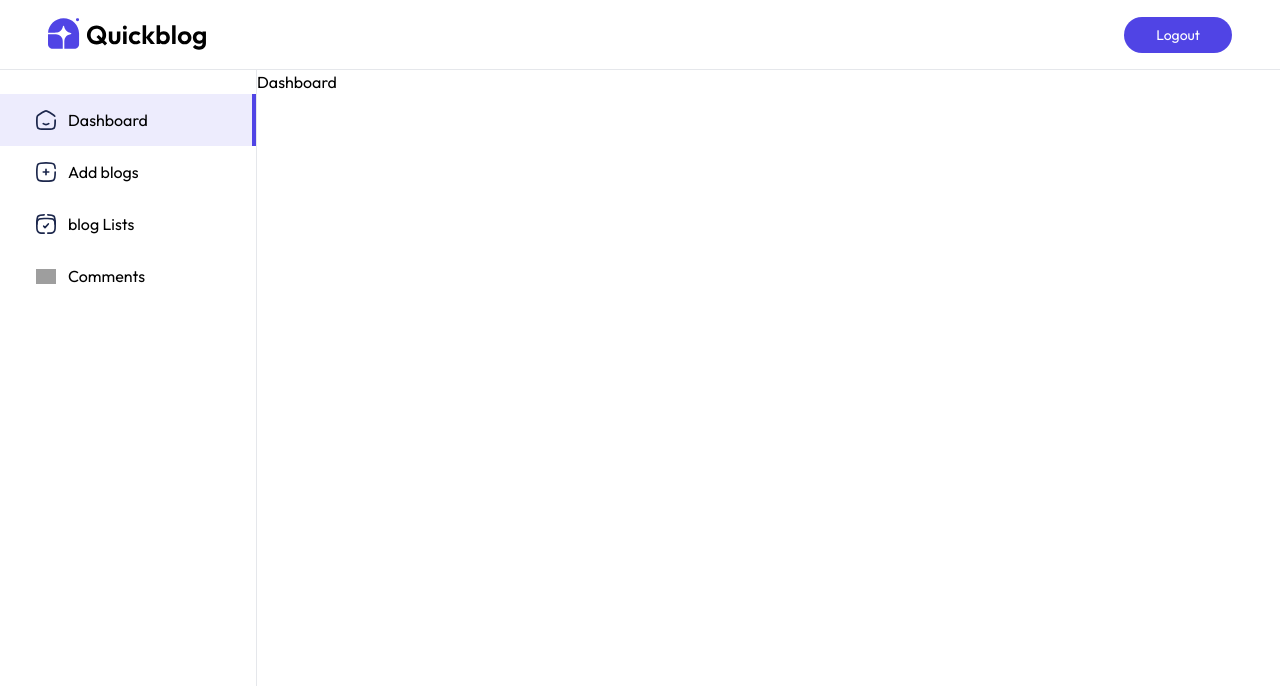
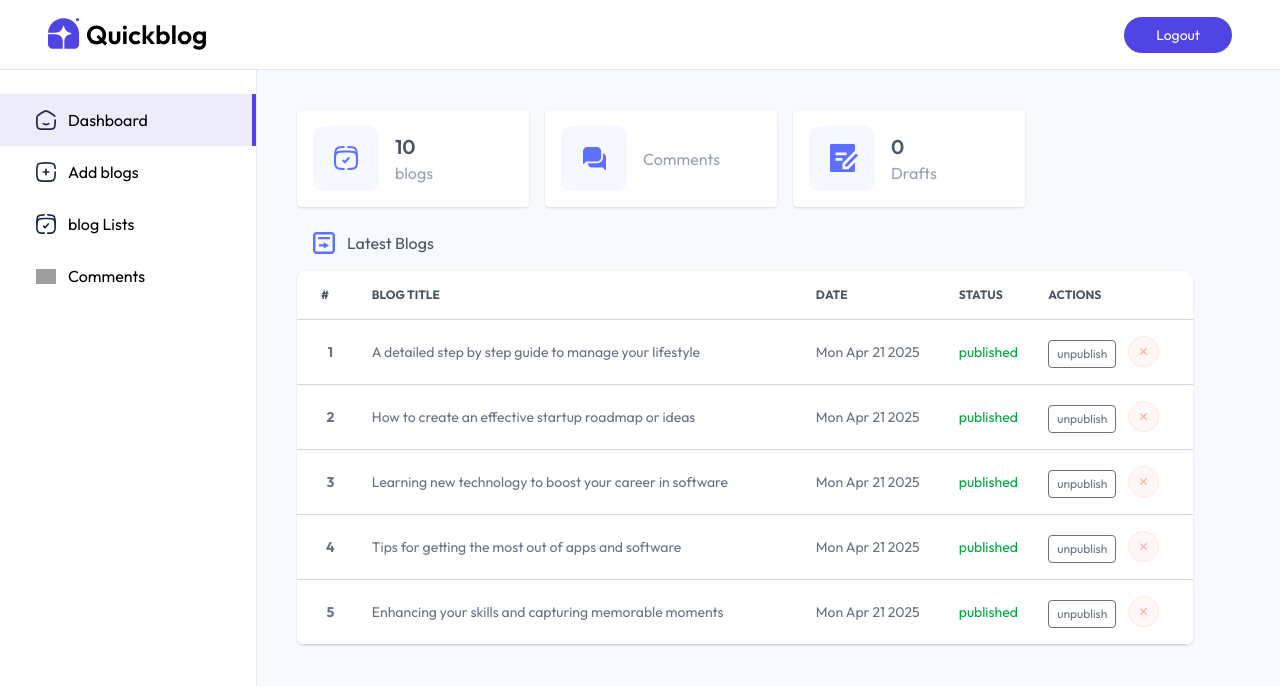
Before and after one commit to Rahul0356/QuickBlog, a React (Vite) app in the folder client/: page /admin in a window 1280 px wide. Shown: the top 686 px of the page. Built offline with nearby package versions, Linux system fonts and the light colour scheme; grey boxes are pictures that could not be loaded.

Commit message:
Add Blog table items

```diff
--- /dev/null
+++ b/client/src/components/admin/BlogTableItem.jsx
@@ -0,0 +1,30 @@
+import React from 'react'
+import { assets } from '../../assets/assets';
+
+const BlogTableItem = ({ blog, fetchBlogs, index }) => {
+
+  const { title, createdAt, isPublished } = blog;
+
+  const blogDate = new Date(createdAt);
+
+  return (
+    <tr className='border-y border-gray-300'>
+      <th className='px-2 py-4'>{index}</th>
+      <td className='px-2 py-4'>{title}</td>
+      <td className='px-2 py-4 max-sm:hidden'>{blogDate.toDateString()}</td>
+      <td className='px-2 py-4 max-sm:hidden'>
+        <p className={`${isPublished ? "text-green-600" : "text-orange-700"}`}>
+          {isPublished ? 'published' : 'unpublished'}
+        </p>
+      </td>
+      <td className='px-2 py-4 flex text-xs gap-3'>
+        <button className='border px-2 py-0.5 mt-1 rounded cursor-pointer'>
+          {isPublished ? 'unpublish' : 'publish'}
+        </button>
+        <img src={assets.cross_icon} className='w-8 hover:scale-110 transition-all cursor-pointer' alt='' />
+      </td>
+    </tr>
+  )
+}
+
+export default BlogTableItem
--- a/client/src/components/admin/Sidebar.jsx
+++ b/client/src/components/admin/Sidebar.jsx
@@ -43,7 +43,7 @@
   </NavLink>
   <NavLink
 
-    to='/admin/listBlog'
+    to='/admin/comments'
     className={({ isActive }) =>
       `flex items-center gap-3 py-3.5 px-3 md:px-9 md:min-w-64 cursor-pointer ${
         isActive ? 'bg-primary/10 border-r-4 border-primary' : ''
--- a/client/src/pages/admin/Dashboard.jsx
+++ b/client/src/pages/admin/Dashboard.jsx
@@ -1,8 +1,77 @@
-import React from 'react'
+import React, { useEffect, useState } from 'react'
+import { assets, dashboard_data } from '../../assets/assets'
+import BlogTableItem from '../../components/admin/BlogTableItem'
 
 const Dashboard = () => {
+
+  const [dashboardData, setDashboardData] = useState({
+    blogs: 0,
+    commnets: 0,
+    drafts: 0,
+    recentBlogs: []
+  })
+
+  const fetchDashboardData = async () => {
+    setDashboardData(dashboard_data)
+  }
+
+  useEffect(() => {
+    fetchDashboardData()
+  }, [])
+
   return (
-    <div>Dashboard</div>
+    <div className='flex-1 md:p-10 bg-blue-50/50'>
+      <div className='flex flex-wrap gap-4'>
+        <div className='flex items-center gap-4 bg-white p-4 min-w-58 rounded shadow cursor-pointer hover:scale-105 transition-all'>
+          <img src={assets.dashboard_icon_1} alt='' />
+          <div>
+            <p className='text-xl font-semibold text-gray-600'>{dashboardData.blogs}</p>
+            <p className='text-gray-400'>blogs</p>
+          </div>
+        </div>
+
+        <div className='flex items-center gap-4 bg-white p-4 min-w-58 rounded shadow cursor-pointer hover:scale-105 transition-all'>
+          <img src={assets.dashboard_icon_2} alt='' />
+          <div>
+            <p className='text-xl font-semibold text-gray-600'>{dashboardData.commnets}</p>
+            <p className='text-gray-400'>Comments</p>
+          </div>
+        </div>
+
+        <div className='flex items-center gap-4 bg-white p-4 min-w-58 rounded shadow cursor-pointer hover:scale-105 transition-all'>
+          <img src={assets.dashboard_icon_3} alt='' />
+          <div>
+            <p className='text-xl font-semibold text-gray-600'>{dashboardData.drafts}</p>
+            <p className='text-gray-400'>Drafts</p>
+          </div>
+        </div>
+      </div>
+      <div>
+        <div className='flex items-center gap-3 m-4 mt-6 text-gray-600'>
+          <img src={assets.dashboard_icon_4}alt=''/>
+          <p>Latest Blogs</p>
+        </div>
+        <div className='relative max-w-4xl overflow-x-auto shadow rounded-lg scrollbar-hide bg-white'>
+          <table className='w-full text-sm text-gray-500'>
+            <thead className='text-xs text-gray-600 text-left uppercase'>
+              <tr>
+                <th scope='col' className='px-2 py-4 xl:px-6'>#</th>
+                  <th scope='col' className='px-2 py-4'>blog title</th>
+                    <th scope='col' className='px-2 py-4 max-sm:hidden'>Date</th>
+                      <th scope='col' className='px-2 py-4 max-sm:hidden'>Status</th>
+                        <th scope='col' className='px-2 py-4'>Actions</th>
+              </tr>
+            </thead>
+            <tbody>
+              {dashboardData.recentBlogs.map((blog,index)=>{
+            return<BlogTableItem key={blog._id} blog={blog}
+            fetchBlogs={fetchDashboardData} index={index +1}/>
+              })}
+            </tbody>
+          </table>
+        </div>
+      </div>
+    </div>
   )
 }
 
```
